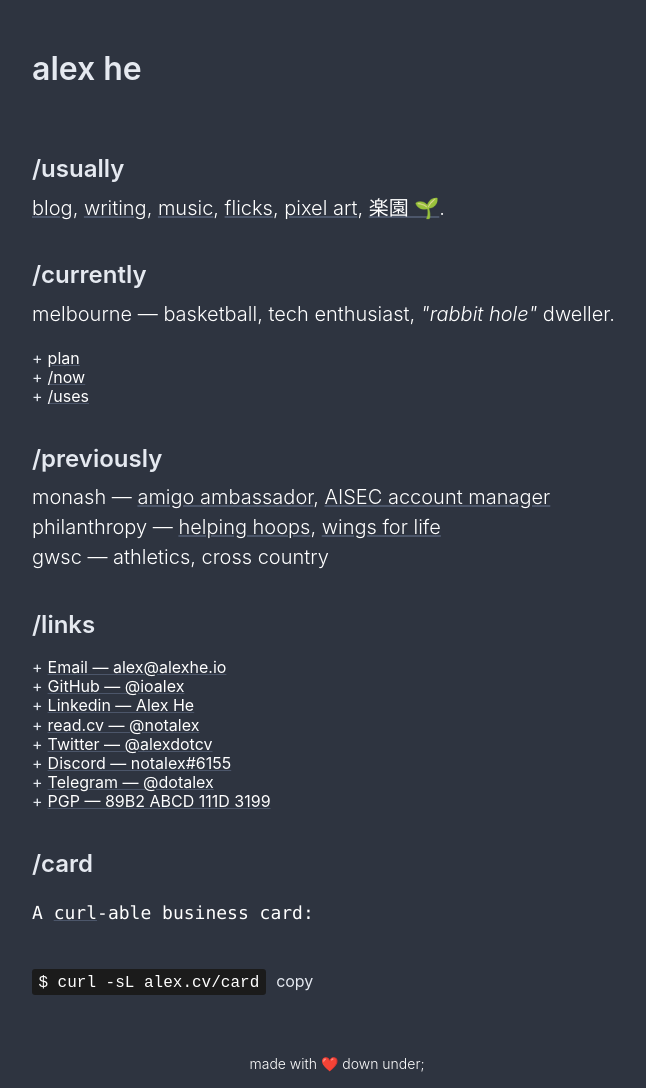
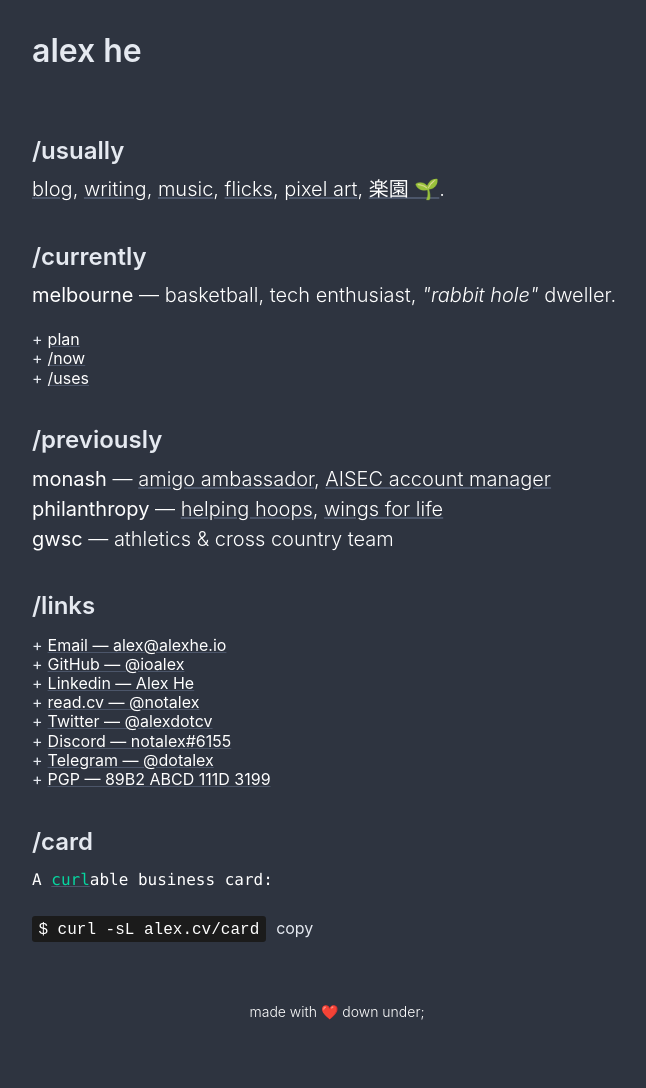
Before and after one commit to ioalex/www-old, a plain HTML site: page index.html in a window 1280 px wide. Shown: the part 137-1225 px from the top of the page, without its empty margins (303-949 px from the left). After the commit the page ends 1173 px from the top, so only its background shows below. Drawn offline with Linux system fonts and the light colour scheme; some packages are replaced by stand-ins of ours; a script that the page names is missing.

Commit message:
style changes

```diff
--- a/css/style.css
+++ b/css/style.css
@@ -94,7 +94,8 @@ footer p {
 
 .code {
 	font-family: Monaco, "Lucida Console", monospace;
-	font-size: 18px;
+	font-size: 16px;
+	margin: 0;
 }
 
 code {
@@ -104,6 +105,10 @@ code {
   padding: .3rem .4rem .2rem;
   border-radius: .2rem;
 	white-space: nowrap;
+}
+
+#curl {
+	color: #06d6a0;
 }
 
 #card {
--- a/index.html
+++ b/index.html
@@ -44,7 +44,7 @@
   <meta name="apple-mobile-web-app-status-bar-style" content="#2E3440">
   <meta name="mobile-web-app-capable" content="yes">
   <!-- Safari Pinned Tab Icon -->
-  <!-- <link rel="mask-icon" href="/path/to/icon.svg" color="#5d84a6"> --> -->
+  <!-- <link rel="mask-icon" href="/path/to/icon.svg" color="#5d84a6"> -->
   <meta name="theme-color" content="#2E3440">
   <meta property="og:title" content="alex" />
   <meta property="og:url" content="https://alex.cv">
@@ -90,7 +90,7 @@
       <section>
         <h2>currently</h2>
 			  <p class="text">
-			    melbourne — basketball, tech enthusiast, <em>"rabbit hole"</em> dweller.
+			    <strong>melbourne</strong> — basketball, tech enthusiast, <em>"rabbit hole"</em> dweller.
 			    <br>
           <ul>
             <li><a href="https://plan.cat/~notalex">plan</a></li>
@@ -105,15 +105,15 @@
       <section>
 			  <h2>previously</h2>
 			  <p class="text">
-			    monash —
+			    <strong>monash</strong> —
           <a href="https://www.monash.edu/students/support/international/amigo-social-network" target="_blank" rel="noopener noreferrer" class=link-7>amigo ambassador</a>,
           <a href="https://aiesec.org/" target="_blank" rel="noopener noreferrer" class=link-8>AISEC account manager</a>
 			    <br>
-			    philanthropy —
+			    <strong>philanthropy</strong> —
           <a href="https://www.helpinghoops.com.au/" target="_blank" rel="noopener noreferrer" title="Helping Hoops provides children and young people with a different pathway to access basketball." class=link-9>helping hoops</a>,
           <a href="https://www.wingsforlife.com/en/" target="_blank" rel="noopener noreferrer" title="Wings for Life is a not-for-profit spinal cord research foundation." class=link-10>wings for life</a>
 			    <br>
-			    gwsc — athletics, cross country
+			    <strong>gwsc</strong> — athletics & cross country team
 			  </p>
       </section>
 
@@ -140,7 +140,7 @@
       <section>
         <h2>card</h2>
         <p class="code">
-          A <a href="https://curl.se/">curl</a>-able business card:
+          A <a href="https://curl.se/" id="curl">curl</a>able business card:
           <pre id="card"><code class="command" id="card-text">curl -sL alex.cv/card</code></pre>
           <button class="copyBtn" name="copy" value="copy" type="button" data-clipboard-target="#card-text">copy</button>
         </p>
```
